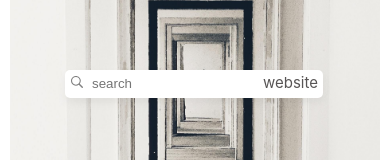
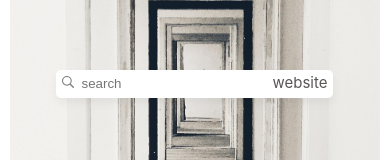
Before and after one commit to akshaywindow/window-fe, a React (Create React App) app: page / in a window 390 px wide. Shown: the part 404-564 px from the top of the page. Built offline with nearby package versions, Linux system fonts and the light colour scheme.

Commit message:
Fixed input placeholder issue

```diff
--- a/src/Styles/App.css
+++ b/src/Styles/App.css
@@ -76,7 +76,7 @@
 }
 
 input[type="text"]::placeholder {
-  padding-left: 7px;
+  padding-left: 3px;
 }
 
 .websites_button {
@@ -322,7 +322,7 @@ a {
     margin-right: 0px;
   }
   .searchbar_dropdown {
-    width: 330px;
+    width: 370px;
   }
   .searchbar_images {
     width: 70px;
@@ -336,7 +336,10 @@ a {
   .search_button_svg {
     background-color: transparent;
   }
-  input[type="text"]::placeholder {
+  input[type="text"].dropdown_input {
+    padding-left: 10px;
+  }
+  input[type="text"].main_input {
     padding-left: 23px;
   }
 }
@@ -350,10 +353,10 @@ a {
   }
   .websites_dropdown {
     width: 230px;
-    margin-right: 0px;
+    margin-right:
   }
   .searchbar_dropdown {
-    width: 250px;
+    width: 270px;
   }
   .signup_login {
     width: 100%;
```
